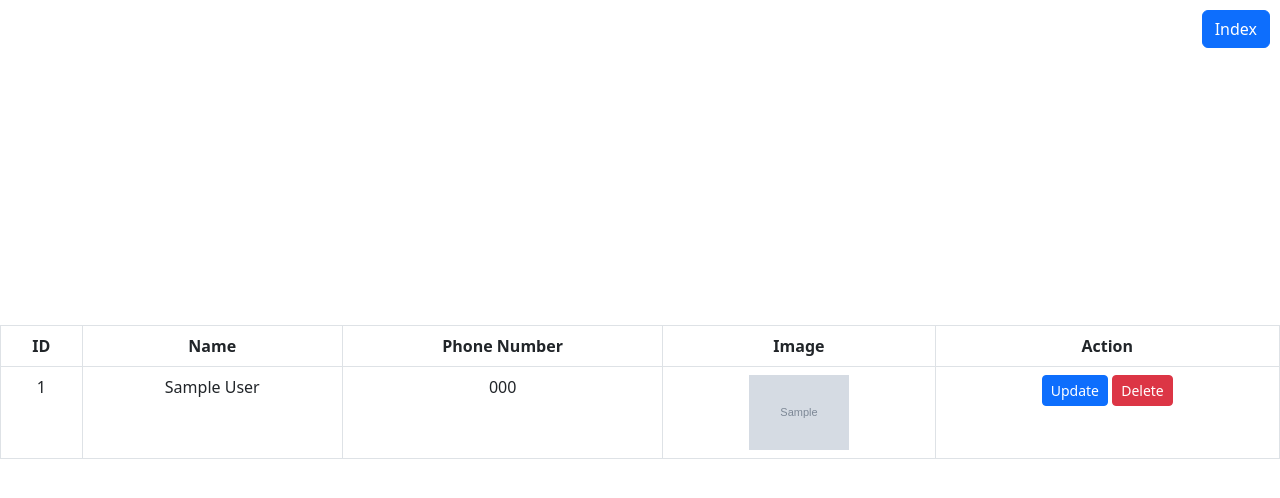
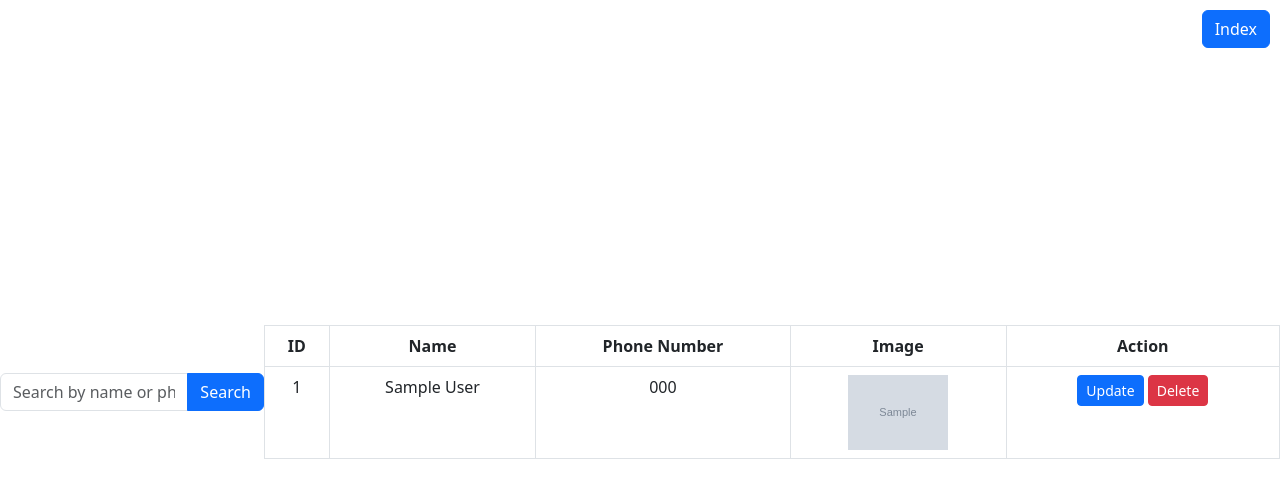
Before and after one commit to TheMaxwellJames/PHPproject, a PHP site: page /display.php in a window 1280 px wide. Shown: the top 498 px of the page. Run offline with PHP 8.4, Linux system fonts and the light colour scheme; tables that the repository leaves empty or names only in its code hold one stand-in row (values such as "Sample post"); grey boxes marked "Sample" are stand-in pictures.

Commit message:
search in php

```diff
--- a/display.php
+++ b/display.php
@@ -35,9 +35,28 @@
   mysqli_query($data, $deleteQuery);
 }
 
-$query = "SELECT * FROM student";
+// Handle search
+if ($_SERVER['REQUEST_METHOD'] === 'POST') {
+  $searchValue = $_POST['search'];
+
+  // Modify the query to include the search condition
+  $query = "SELECT * FROM student WHERE name LIKE '%$searchValue%' OR phone LIKE '%$searchValue%'";
+} else {
+  // Default query to fetch all students
+  $query = "SELECT * FROM student";
+}
+
 $result = mysqli_query($data, $query);
 ?>
+
+<div class="mb-3">
+  <form method="POST">
+    <div class="input-group">
+      <input type="text" class="form-control" placeholder="Search by name or phone" name="search">
+      <button type="submit" class="btn btn-primary">Search</button>
+    </div>
+  </form>
+</div>
 
 <a href="index.php" class="btn btn-primary return-link">Index</a>
 
@@ -60,7 +79,7 @@
         <td><img src="<?php echo $info['image']; ?>" alt="Student Image" width="100"></td>
         <td>
           <a href="update.php?id=<?php echo $info['id']; ?>" class="btn btn-primary btn-sm">Update</a>
-          <a href="?delete_id=<?php echo $info['id']; ?>" class="btn btn-danger btn-sm" onclick="return confirm('Sure to delete?')">Delete</a>
+          <a href="?delete_id=<?php echo $info['id']; ?>" class="btn btn-danger btn-sm"  onclick="return confirm('Sure to delete?')">Delete</a>
         </td>
       </tr>
     <?php } ?>
```
